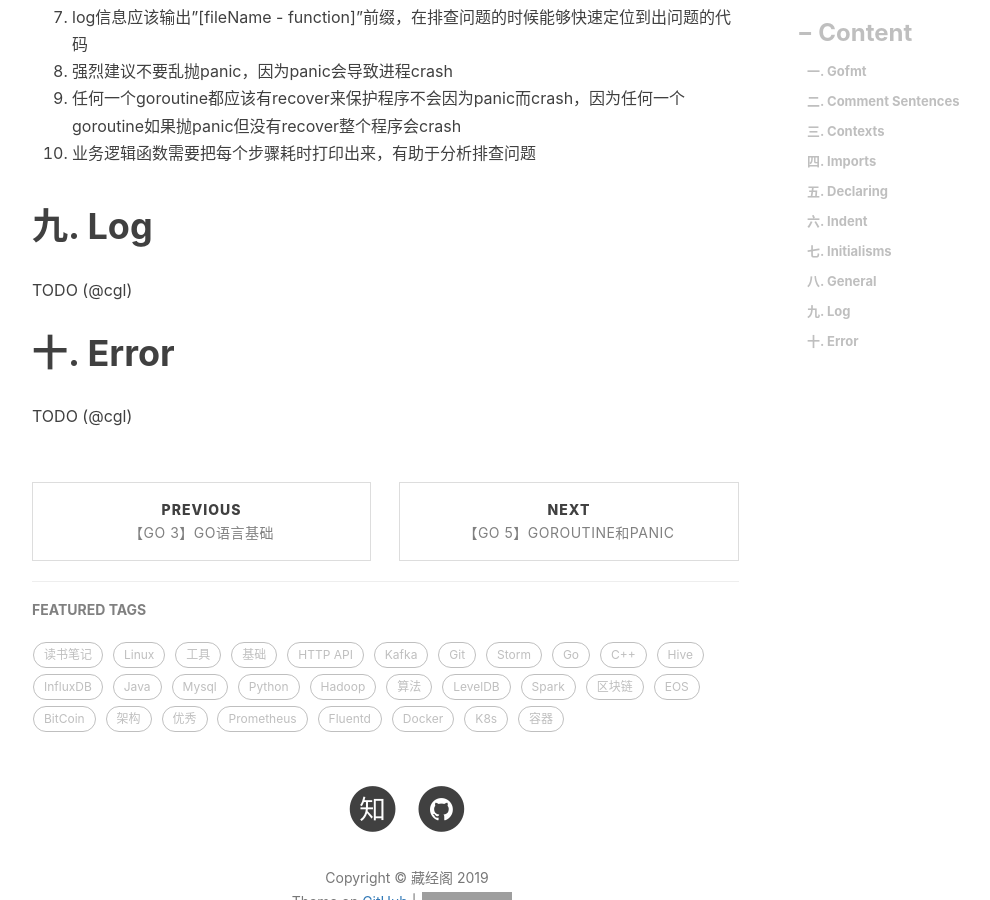
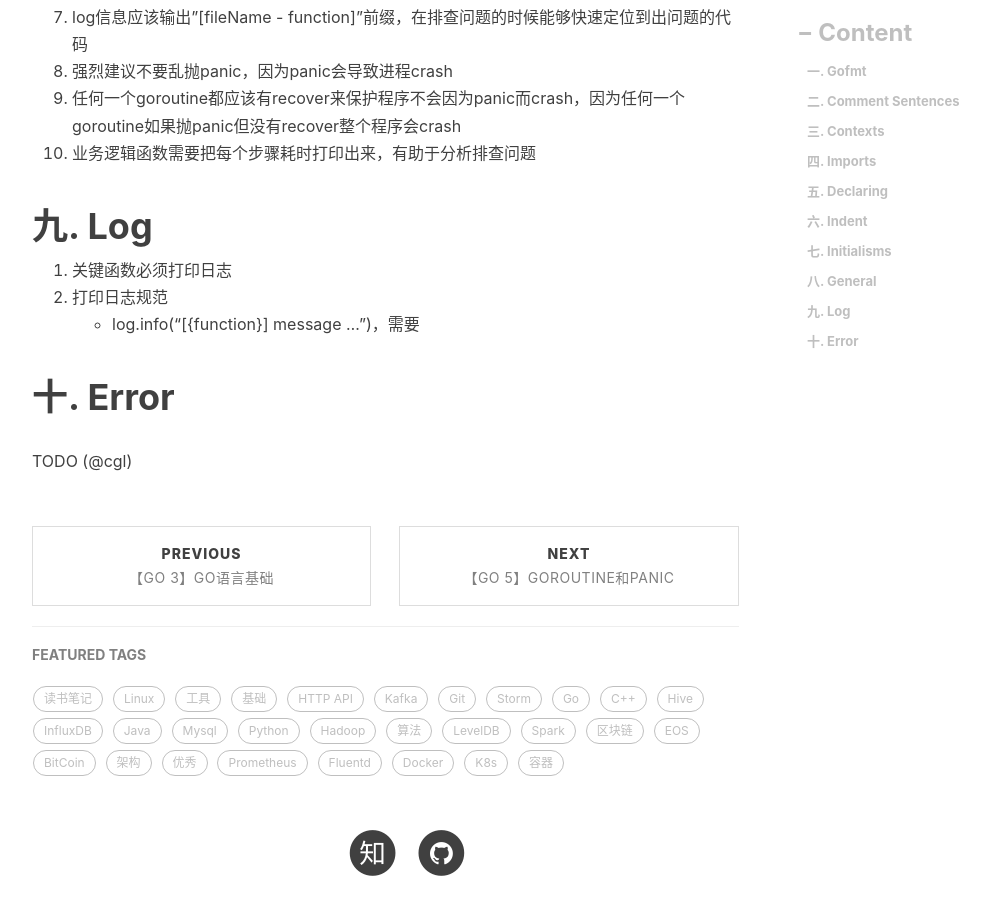
Before and after one commit to engru/chenguolin.github.io, a Jekyll site: the page built from _posts/2018-07-03-【Go-4】Go语言编码规范.md, in a window 1280 px wide and 900 px high, scrolled down 3688 px. Shown: the whole window, without its empty margins (233-1223 px from the left). Built offline with Jekyll 4.4.1, drawn with Linux system fonts in a browser that asks for light colours; nearby versions of some CDN libraries; comment, search, counter and statistics services are not loaded; grey boxes are pictures that could not be loaded.

Commit message:
Update 2018-07-03-【Go-4】Go语言编码规范.md

```diff
--- a/_posts/2018-07-03-【Go-4】Go语言编码规范.md
+++ b/_posts/2018-07-03-【Go-4】Go语言编码规范.md
@@ -140,7 +140,9 @@ use x
 10. 业务逻辑函数需要把每个步骤耗时打印出来，有助于分析排查问题
 
 # 九. Log
-TODO (@cgl)
+1. 关键函数必须打印日志
+2. 打印日志规范
+   + log.info("[{function}] message ...")，需要
 
 # 十. Error
 TODO (@cgl)
```
